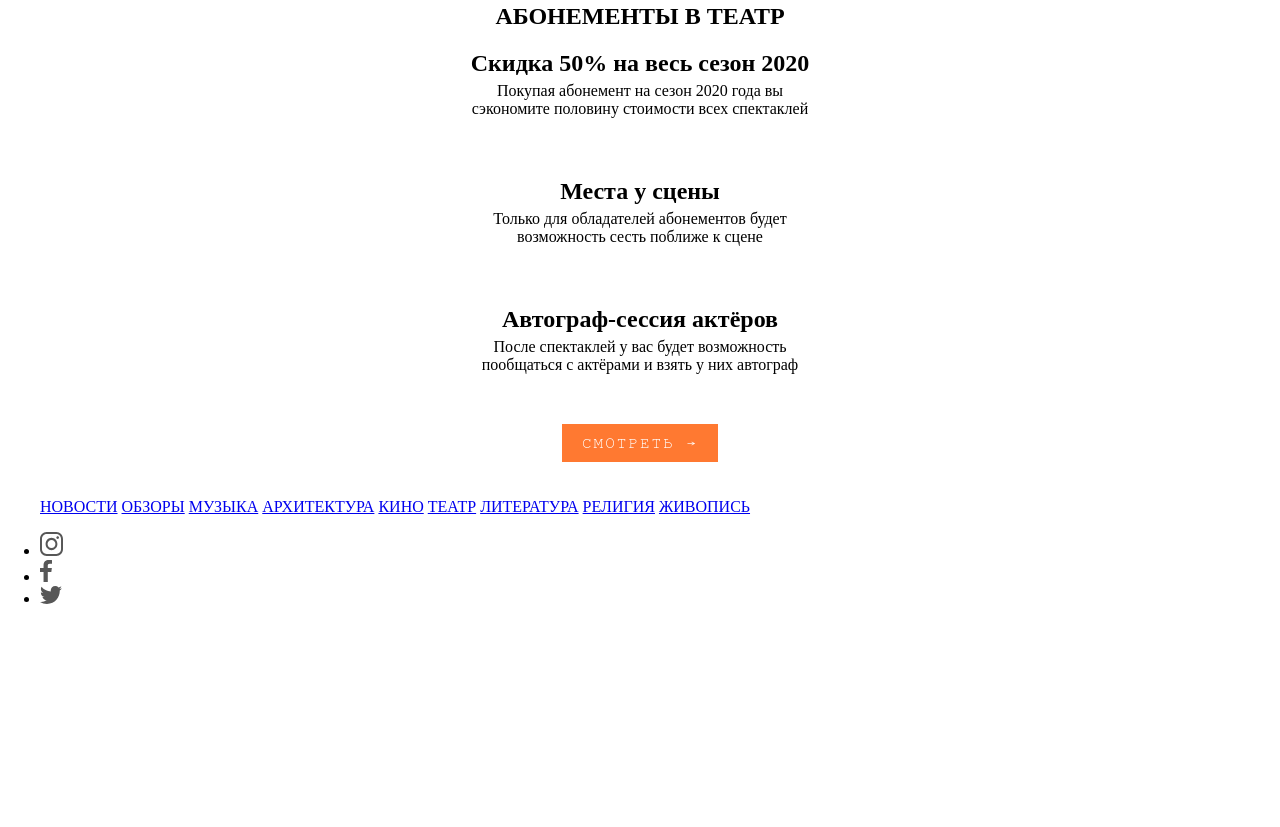
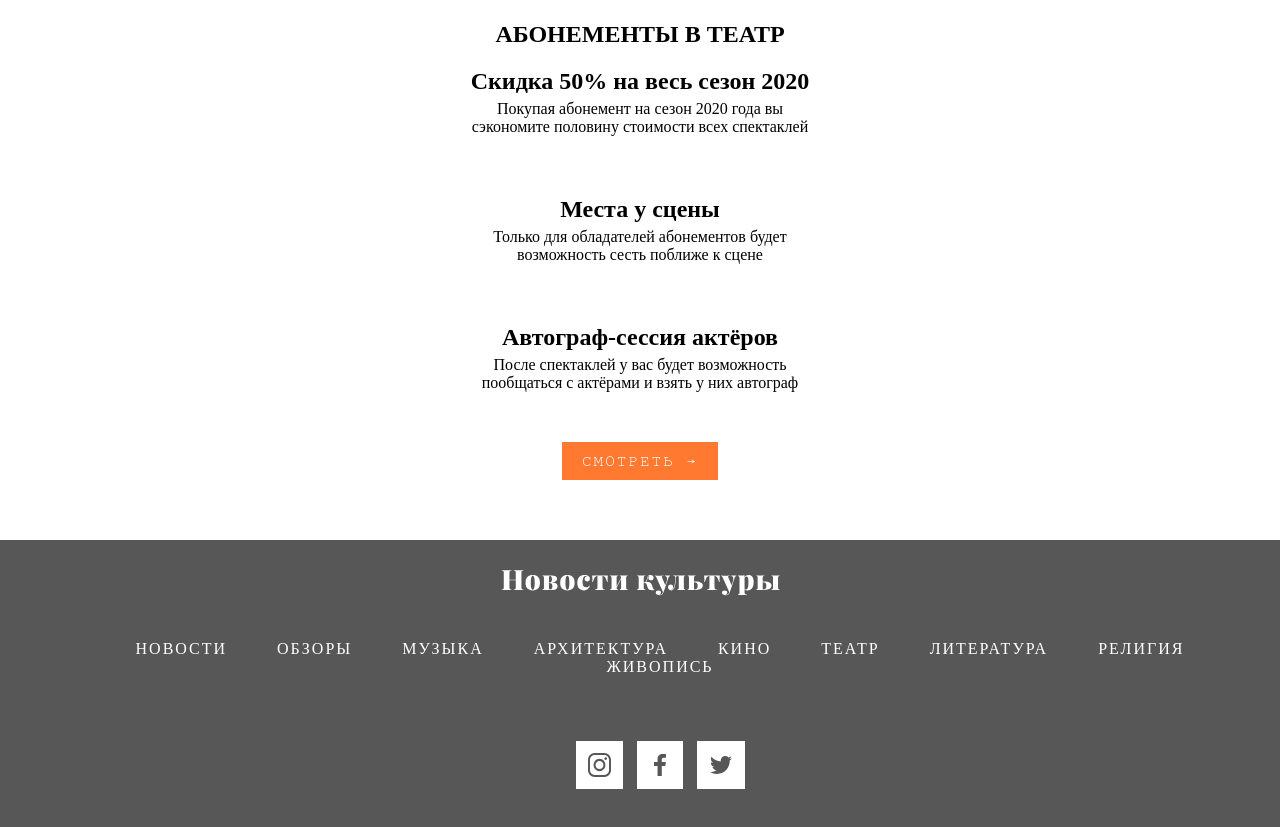
Before and after one commit to kittymercury/news, a plain HTML site: page index.html in a window 1280 px wide. Shown: the part 1175-2002 px from the top of the page. Before the commit the page ends 1799 px from the top, so only its background shows below. Drawn offline with Linux system fonts and the light colour scheme.

Commit message:
all done

```diff
--- a/index.html
+++ b/index.html
@@ -64,26 +64,26 @@
     <a class="white-logo" href="/"><img src="img/white-logo.svg"></a>
     <nav class="footer-nav">
       <ul>
-        <li class="footer-navigation-item"><a href="#">НОВОСТИ<a /></li>
+        <li class="footer-navigation-item"><a href="#">НОВОСТИ</a></li>
         <li class="footer-navigation-item"><a href="#">ОБЗОРЫ</a></li>
-        <li class="footer-navigation-item"><a href="#">МУЗЫКА<a /></li>
-        <li class="footer-navigation-item"><a href="#">АРХИТЕКТУРА<a /></li>
-        <li class="footer-navigation-item"><a href="#">КИНО<a /></li>
-        <li class="footer-navigation-item"><a href="#">ТЕАТР<a /></li>
-        <li class="footer-navigation-item"><a href="#">ЛИТЕРАТУРА<a /></li>
-        <li class="footer-navigation-item"><a href="#">РЕЛИГИЯ<a /></li>
-        <li class="footer-navigation-item"><a href="#">ЖИВОПИСЬ<a /></li>
+        <li class="footer-navigation-item"><a href="#">МУЗЫКА</a></li>
+        <li class="footer-navigation-item"><a href="#">АРХИТЕКТУРА</a></li>
+        <li class="footer-navigation-item"><a href="#">КИНО</a></li>
+        <li class="footer-navigation-item"><a href="#">ТЕАТР</a></li>
+        <li class="footer-navigation-item"><a href="#">ЛИТЕРАТУРА</a></li>
+        <li class="footer-navigation-item"><a href="#">РЕЛИГИЯ</a></li>
+        <li class="footer-navigation-item"><a href="#">ЖИВОПИСЬ</a></li>
       </ul>
     </nav>
     <ul class="social-list">
       <li class="social-list-item">
-        <a href="#"><img src="img/instagram_icon.svg" alt="Instagram"></a>
+        <a href="#"><img src="img/instagram_icon.svg" alt="Instagram" class="inst"></a>
       </li>
       <li class="social-list-item">
-        <a href="#"><img src="img/facebook_icon.svg" alt="Facebook"></a>
+        <a href="#"><img src="img/facebook_icon.svg" alt="Facebook" class="fb"></a>
       </li>
       <li class="social-list-item">
-        <a href="#"><img src="img/twitter_icon.svg" alt="Twitter" </a>
+        <a href="#"><img src="img/twitter_icon.svg" alt="Twitter" class="tw"></a>
       </li>
     </ul>
   </footer>
--- a/styles.css
+++ b/styles.css
@@ -24,7 +24,7 @@ h1 {
   color: black;
   font-family: FreeMono, monospace;
   letter-spacing: 3px;
-  margin: 15px;
+  margin: 23px;
 }
 
 .section-banner {
@@ -105,9 +105,52 @@ article:hover a {
   font-family: FreeMono, monospace;
 }
 
-.news-footer {}
+.news-footer {
+  background-color: #575757;
+  text-align: center;
+  padding: 0px 0 50px;
+}
+
+.white-logo {
+  margin: 70px 0 40px;
+  padding-top: 30px;
+  display: block;
+}
 
 
 .footer-nav ul li {
   display: inline;
+  letter-spacing: 2px;
 }
+
+.footer-nav ul li a {
+  text-decoration: none;
+  color: white;
+  margin: 23px;
+}
+
+.social-list {
+  margin-top: 60px;
+}
+
+.social-list li {
+  text-align: center;
+  display: inline;
+}
+
+.social-list li img {
+background-color: white;
+margin: 5px;
+}
+
+.inst {
+  padding: 12px;
+}
+
+.fb {
+  padding: 13px 17px;
+}
+
+.tw {
+  padding: 15px 13px;
+}
```
